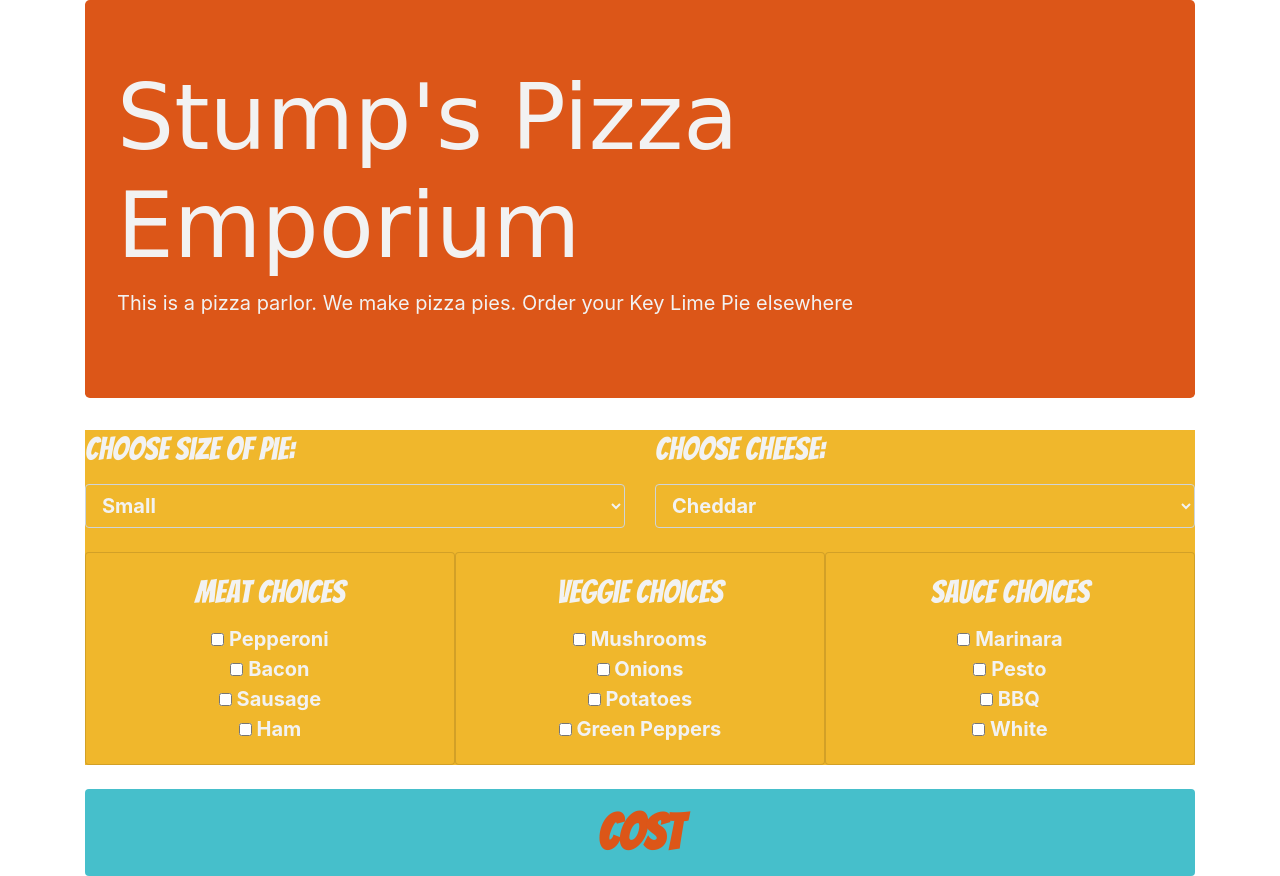
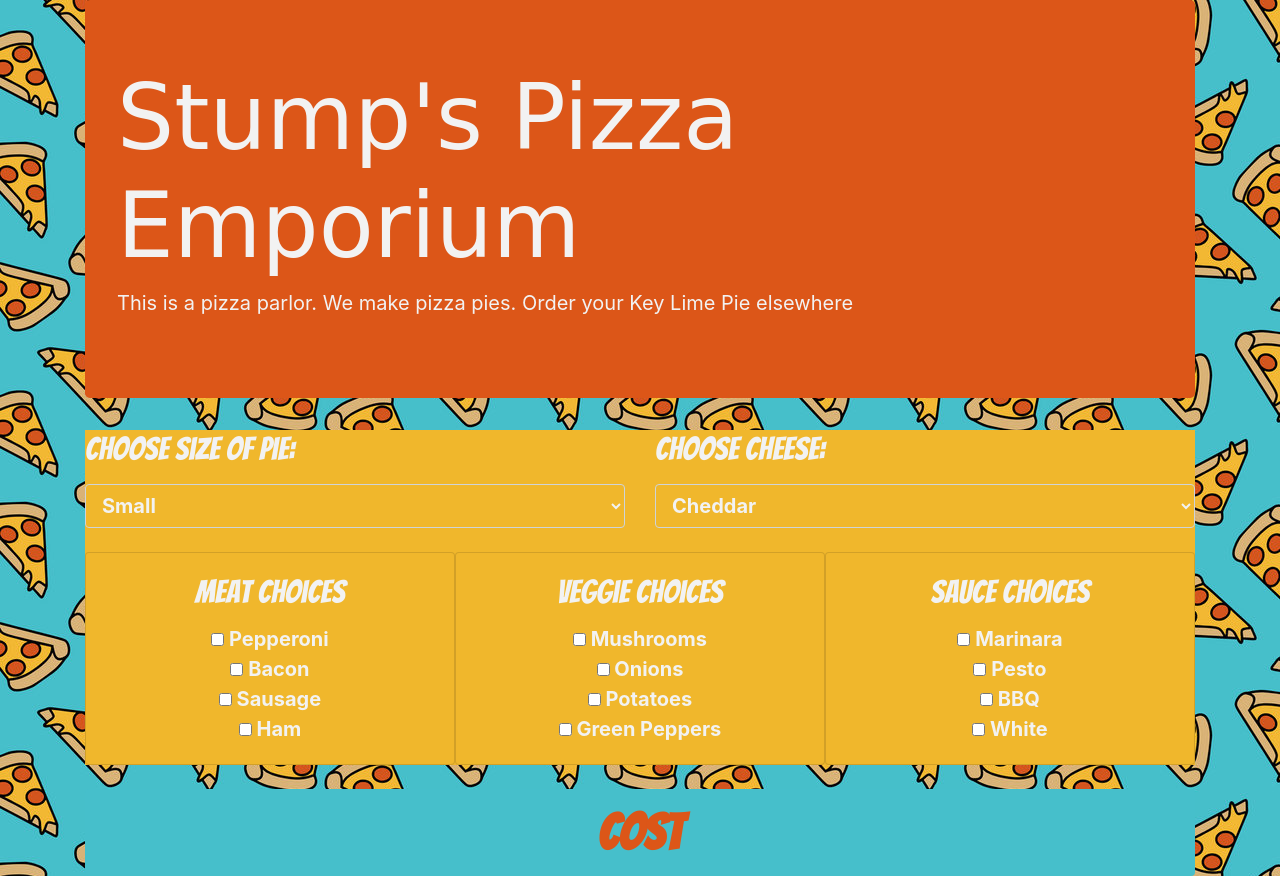
Before and after one commit to jonstump/pizza-parlor, a plain HTML site: page index.html in a window 1280 px wide. Drawn offline with Linux system fonts and the light colour scheme; a web font is replaced by a local one.

Commit message:
fix image background

```diff
--- a/css/styles.css
+++ b/css/styles.css
@@ -2,7 +2,7 @@ cost {
   display: none;
 }
 body {
-  background-image: url("./img/pizzawall.jpg");
+  background-image: url("../img/pizzawall.jpg");
 }
 .jumbotron {
   background-color: #dc5618;
```
